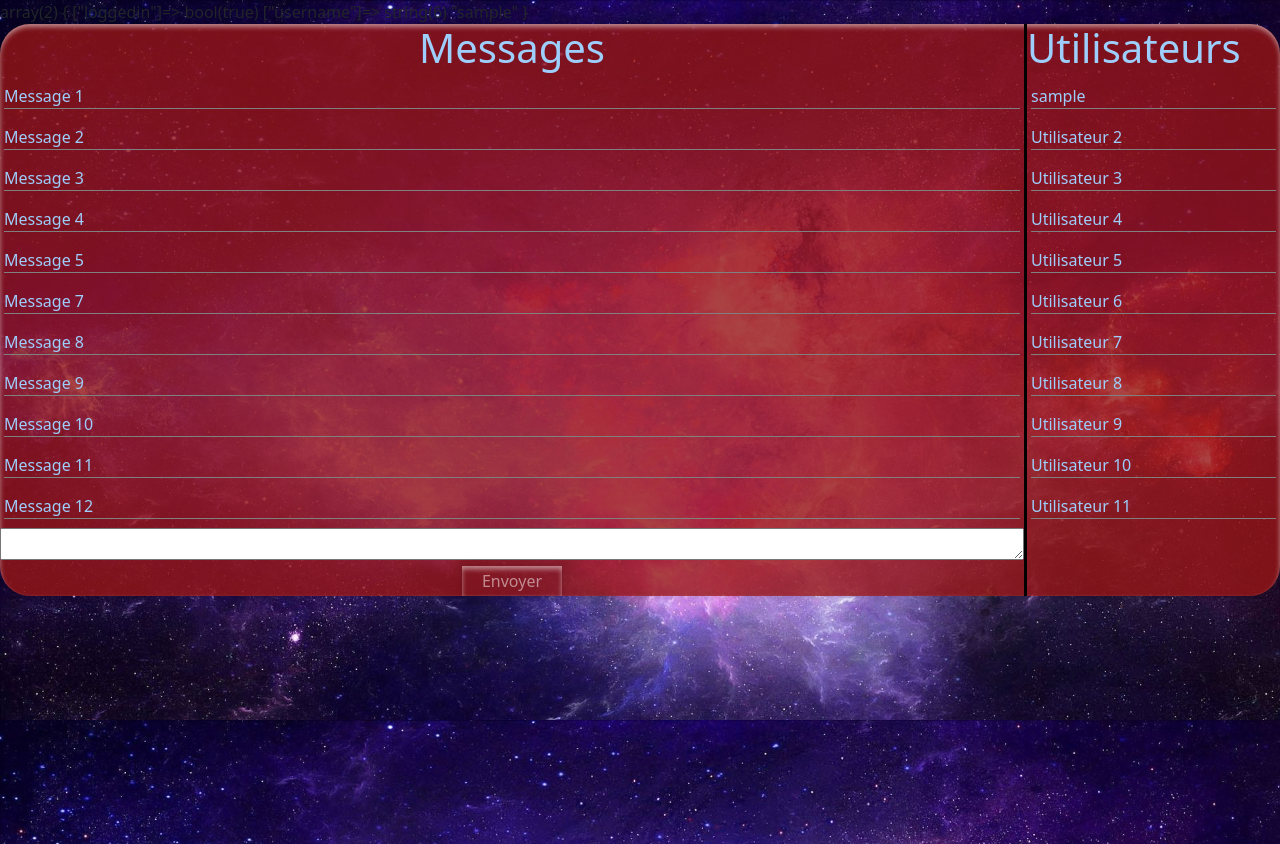
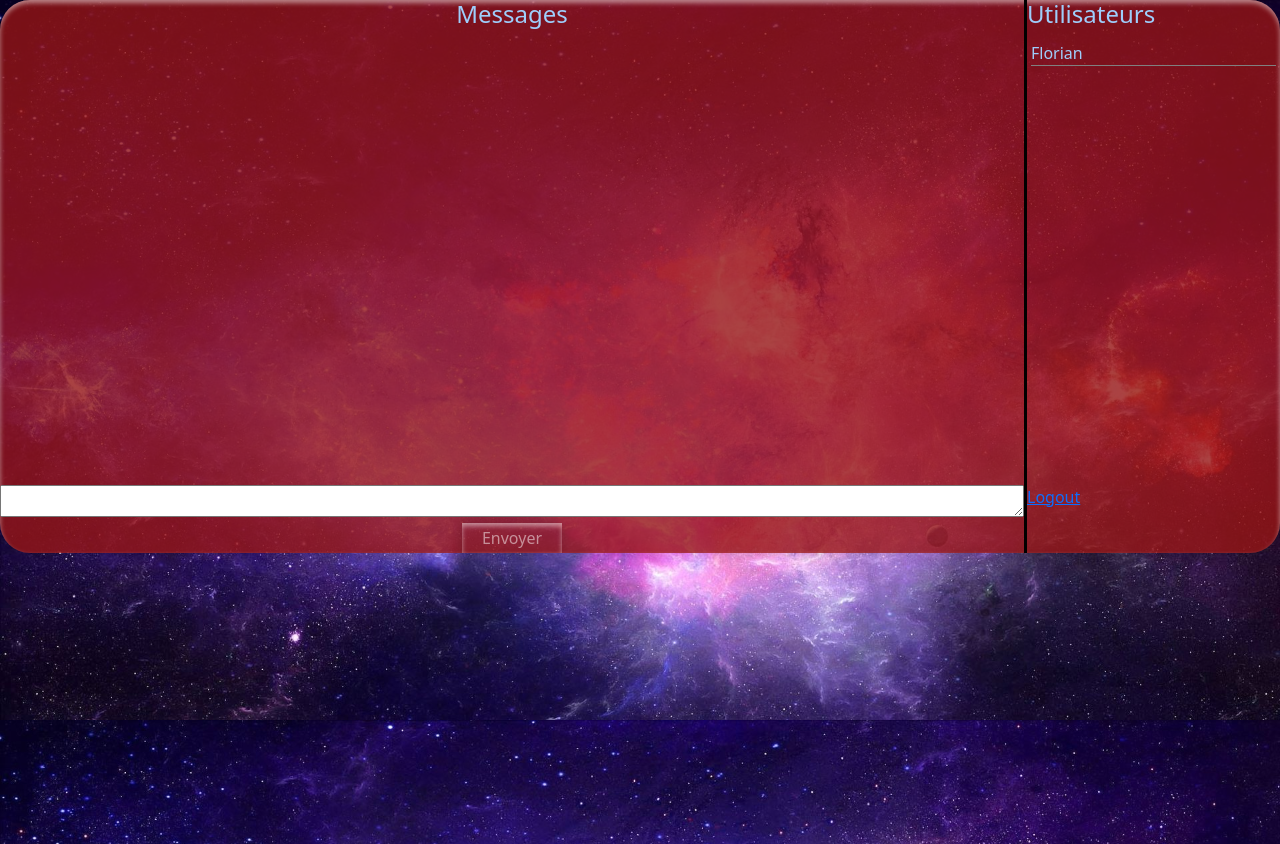
Before and after one commit to Clergetf/Chat, a PHP site: page /chat.php in a window 1280 px wide. Shown: the top 844 px of the page. Run offline with PHP 8.4, Linux system fonts and the light colour scheme; the visitor is signed in with stand-in values (Sample User, id 1); data comes from the database, SQL or seed files in the repository.

Commit message:
Update chat.php

```diff
--- a/chat.php
+++ b/chat.php
@@ -1,16 +1,33 @@
 <?php
 $title = "Chat";
 require 'class/Login.php';
+//require 'class/Message.php';
 include 'elements/header.php';
 
 $username = (new Login());
 $pdo = (new Connexion)->getPDO();
+//$sth = (new Message())->getMessage();
+//$query = (new Message())->postMessage();
 
 if (!isset($_SESSION['loggedin'])) {
     header('Location: loginform.php');
     exit;
 }
-var_dump($_SESSION);
+
+if(isset($_POST['message']))
+{
+    $message = $_POST['message'];
+    $date = date("F j, Y, g:i a");
+    $sender = $_SESSION['username'];
+
+    $sth=$pdo->prepare("INSERT INTO message (content,sendAt,sender) VALUES ('$message','$date','$sender')");
+    $sth->execute();
+}
+
+
+$query= $pdo->query("SELECT content, sendAt, sender FROM message");
+$utilisateur= $pdo->query("SELECT username FROM user");
+
 
 
 
@@ -18,29 +35,14 @@
 
 <div class="chat">
     <div class="chatbox">
-        <h1>Messages</h1>
+        <h4>Messages</h4>
         <div class="blockchat scroll">
-        <p class="message">Message 1</p>
-        <p class="message">Message 2</p>
-        <p class="message">Message 3</p>
-        <p class="message">Message 4</p>
-        <p class="message">Message 5</p>
-        <p class="message">Message 7</p>
-        <p class="message">Message 8</p>
-        <p class="message">Message 9</p>
-        <p class="message">Message 10</p>
-        <p class="message">Message 11</p>
-        <p class="message">Message 12</p>
-        <p class="message">Message 13</p>
-        <p class="message">Message 14</p>
-        <p class="message">Message 15</p>
-        <p class="message">Message 16</p>
-        <p class="message">Message 17</p>
-        <p class="message">Message 18</p>
-        <p class="message">Message 19</p>
-        <p class="message">Message 20</p>
-        <p class="message">Message 21</p>
-        <p class="message">Message 22</p>
+        <?php while ($entry = $query->fetchArray(SQLITE3_ASSOC) )
+ {
+    echo '<p id="messages" class="message">'.'Utilisateur : ' . '<strong>'.htmlentities($entry['sender']).'</strong>' . ' le ' . htmlentities($entry['sendAt']). '<br>' .
+      'Message : ' . htmlentities($entry['content']) .'</p>';
+} ?>
+
 
     </div>
         <form action="chat.php" method="post">
@@ -48,35 +50,18 @@
             <button name="sendmessage" class="sendmessage" >Envoyer</button>
         </form>
     </div>
-    <div class="users"><h1>Utilisateurs</h1>
+    <div class="users"><h4>Utilisateurs</h4>
     <div class="blockusers scroll">
-    <p class="utilisateur"> <?php echo $_SESSION['username'] ?></p>
-    <p class="utilisateur">Utilisateur 2</p>
-    <p class="utilisateur">Utilisateur 3</p>
-    <p class="utilisateur">Utilisateur 4</p>
-    <p class="utilisateur">Utilisateur 5</p>
-    <p class="utilisateur">Utilisateur 6</p>
-    <p class="utilisateur">Utilisateur 7</p>
-    <p class="utilisateur">Utilisateur 8</p>
-    <p class="utilisateur">Utilisateur 9</p>
-    <p class="utilisateur">Utilisateur 10</p>
-    <p class="utilisateur">Utilisateur 11</p>
-    <p class="utilisateur">Utilisateur 12</p>
-    <p class="utilisateur">Utilisateur 13</p>
-    <p class="utilisateur">Utilisateur 14</p>
-    <p class="utilisateur">Utilisateur 15</p>
-    <p class="utilisateur">Utilisateur 16</p>
-    <p class="utilisateur">Utilisateur 17</p>
-    <p class="utilisateur">Utilisateur 18</p>
-    <p class="utilisateur">Utilisateur 19</p>
-    <p class="utilisateur">Utilisateur 20</p>
-    <p class="utilisateur">Utilisateur 21</p>
-    <p class="utilisateur">Utilisateur 22</p>
+    <?php while ($user = $utilisateur->fetchArray(SQLITE3_ASSOC) )
+ {
+    echo '<p class="utilisateur">'.htmlentities($user['username']).'</p>';
+} ?>
     </div>
+    <div><a href="logout.php">Logout</a></div>
 </div>
 </div>
 
-
+<script src="script.js"></script>
 
 <?php
 include 'elements/footer.php';
```
